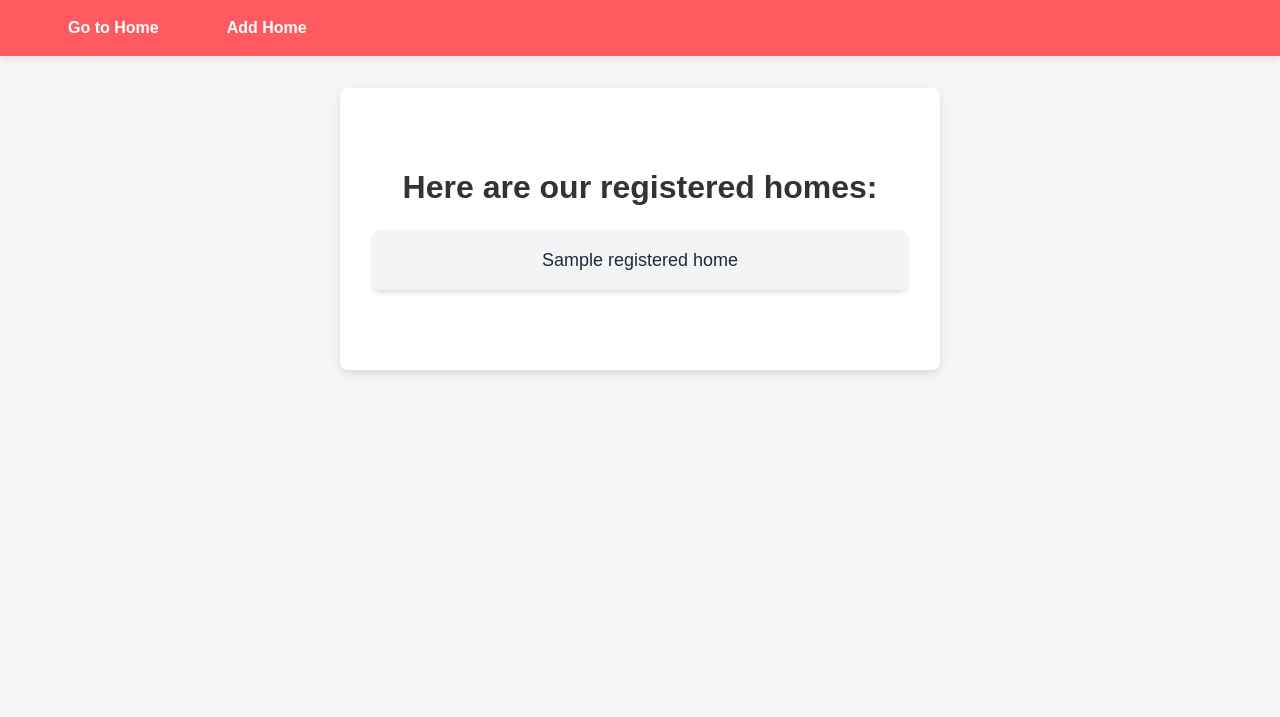
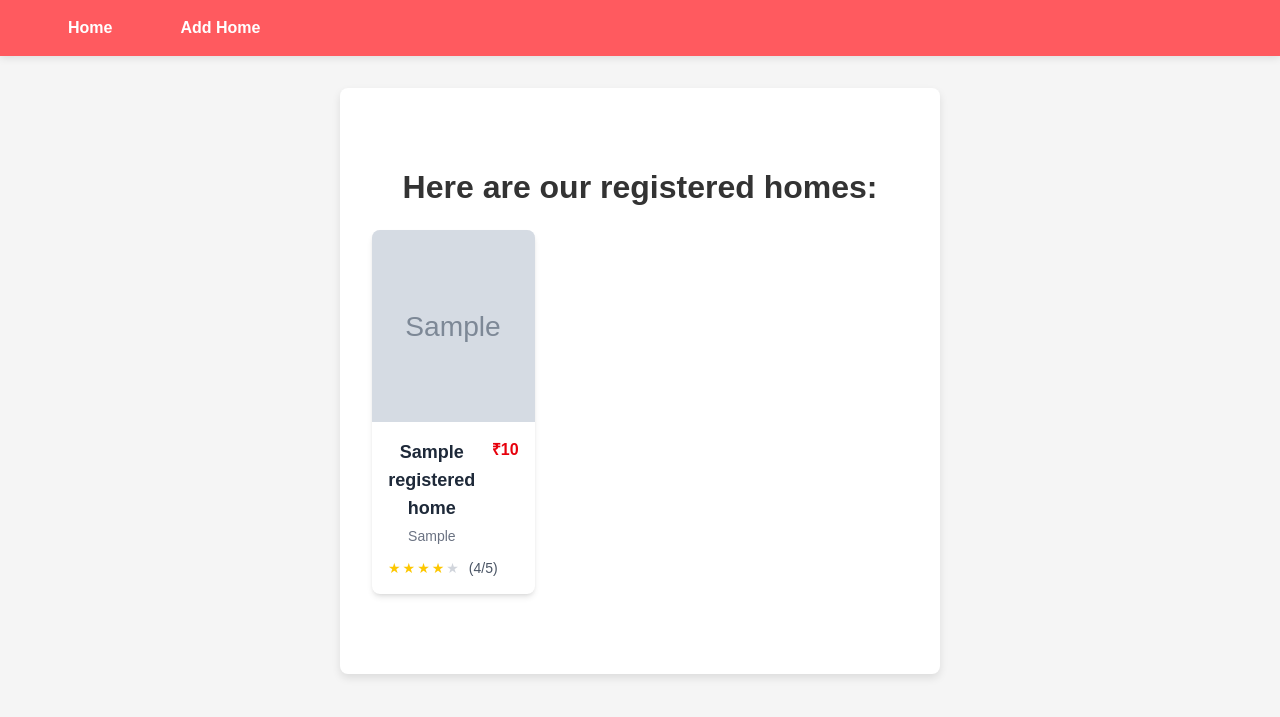
Before and after one commit to parthnarkar/Backend-Node-Express-MongoDB, a Node server app: template Chapter 12 - Dynamic UI using EJS/views/home.ejs in a window 1280 px wide. Shown: the top 717 px of the page. Run offline with Node 20, Linux system fonts and the light colour scheme; the template is opened without the code that fills it: most values are stand-ins (such as "Sample title", 1, 10 or a date in 2020); grey boxes marked "Sample" are stand-in pictures.

Commit message:
Enhance dynamic UI: add current page context to EJS views, improve home registration form with additional fields, and update navigation for active page highlighting

```diff
--- a/Chapter 12 - Dynamic UI using EJS/app.js
+++ b/Chapter 12 - Dynamic UI using EJS/app.js
@@ -21,7 +21,7 @@
 app.use(express.static(path.join(rootDir, 'public')))
 
 app.use((req, res, next) => {
-  res.status(404).render('404', { pageTitle: 'Page Not Found' });
+  res.status(404).render('404', { pageTitle: 'Page Not Found', currentPage: '404 Page' });
 })
 
 const PORT = 3000;
--- a/Chapter 12 - Dynamic UI using EJS/public/output.css
+++ b/Chapter 12 - Dynamic UI using EJS/public/output.css
@@ -10,15 +10,22 @@
     --color-red-400: oklch(70.4% 0.191 22.216);
     --color-red-500: oklch(63.7% 0.237 25.331);
     --color-red-600: oklch(57.7% 0.245 27.325);
+    --color-yellow-400: oklch(85.2% 0.199 91.936);
     --color-blue-600: oklch(54.6% 0.245 262.881);
     --color-gray-100: oklch(96.7% 0.003 264.542);
+    --color-gray-300: oklch(87.2% 0.01 258.338);
+    --color-gray-500: oklch(55.1% 0.027 264.364);
     --color-gray-600: oklch(44.6% 0.03 256.802);
     --color-gray-700: oklch(37.3% 0.034 259.733);
     --color-gray-800: oklch(27.8% 0.033 256.848);
+    --color-neutral-400: oklch(70.8% 0 0);
     --color-white: #fff;
     --spacing: 0.25rem;
     --container-md: 28rem;
     --container-xl: 36rem;
+    --container-6xl: 72rem;
+    --text-sm: 0.875rem;
+    --text-sm--line-height: calc(1.25 / 0.875);
     --text-lg: 1.125rem;
     --text-lg--line-height: calc(1.75 / 1.125);
     --text-2xl: 1.5rem;
@@ -29,6 +36,7 @@
     --text-4xl--line-height: calc(2.5 / 2.25);
     --text-6xl: 3.75rem;
     --text-6xl--line-height: 1;
+    --font-weight-semibold: 600;
     --font-weight-bold: 700;
     --radius-md: 0.375rem;
     --radius-lg: 0.5rem;
@@ -208,6 +216,12 @@
   .mx-auto {
     margin-inline: auto;
   }
+  .mt-1 {
+    margin-top: calc(var(--spacing) * 1);
+  }
+  .mt-3 {
+    margin-top: calc(var(--spacing) * 3);
+  }
   .mt-6 {
     margin-top: calc(var(--spacing) * 6);
   }
@@ -220,6 +234,12 @@
   .mt-20 {
     margin-top: calc(var(--spacing) * 20);
   }
+  .mr-0 {
+    margin-right: calc(var(--spacing) * 0);
+  }
+  .mr-0\.5 {
+    margin-right: calc(var(--spacing) * 0.5);
+  }
   .mb-4 {
     margin-bottom: calc(var(--spacing) * 4);
   }
@@ -229,14 +249,32 @@
   .mb-8 {
     margin-bottom: calc(var(--spacing) * 8);
   }
+  .ml-2 {
+    margin-left: calc(var(--spacing) * 2);
+  }
   .flex {
     display: flex;
+  }
+  .grid {
+    display: grid;
   }
   .inline-block {
     display: inline-block;
   }
+  .table {
+    display: table;
+  }
+  .h-48 {
+    height: calc(var(--spacing) * 48);
+  }
+  .h-full {
+    height: 100%;
+  }
   .w-full {
     width: 100%;
+  }
+  .max-w-6xl {
+    max-width: var(--container-6xl);
   }
   .max-w-md {
     max-width: var(--container-md);
@@ -244,11 +282,29 @@
   .max-w-xl {
     max-width: var(--container-xl);
   }
+  .border-collapse {
+    border-collapse: collapse;
+  }
+  .resize {
+    resize: both;
+  }
+  .grid-cols-1 {
+    grid-template-columns: repeat(1, minmax(0, 1fr));
+  }
   .items-center {
     align-items: center;
   }
+  .items-start {
+    align-items: flex-start;
+  }
   .justify-between {
     justify-content: space-between;
+  }
+  .gap-4 {
+    gap: calc(var(--spacing) * 4);
+  }
+  .gap-6 {
+    gap: calc(var(--spacing) * 6);
   }
   .space-y-4 {
     :where(& > :not(:last-child)) {
@@ -263,6 +319,9 @@
       margin-inline-start: calc(calc(var(--spacing) * 4) * var(--tw-space-x-reverse));
       margin-inline-end: calc(calc(var(--spacing) * 4) * calc(1 - var(--tw-space-x-reverse)));
     }
+  }
+  .overflow-hidden {
+    overflow: hidden;
   }
   .rounded {
     border-radius: 0.25rem;
@@ -280,11 +339,23 @@
   .bg-gray-100 {
     background-color: var(--color-gray-100);
   }
+  .bg-neutral-400 {
+    background-color: var(--color-neutral-400);
+  }
+  .bg-red-400 {
+    background-color: var(--color-red-400);
+  }
   .bg-red-500 {
     background-color: var(--color-red-500);
   }
   .bg-white {
     background-color: var(--color-white);
+  }
+  .object-cover {
+    object-fit: cover;
+  }
+  .object-center {
+    object-position: center;
   }
   .p-4 {
     padding: calc(var(--spacing) * 4);
@@ -295,17 +366,26 @@
   .p-8 {
     padding: calc(var(--spacing) * 8);
   }
+  .px-3 {
+    padding-inline: calc(var(--spacing) * 3);
+  }
   .px-4 {
     padding-inline: calc(var(--spacing) * 4);
   }
   .px-6 {
     padding-inline: calc(var(--spacing) * 6);
   }
+  .py-1 {
+    padding-block: calc(var(--spacing) * 1);
+  }
   .py-2 {
     padding-block: calc(var(--spacing) * 2);
   }
   .text-center {
     text-align: center;
+  }
+  .text-right {
+    text-align: right;
   }
   .text-2xl {
     font-size: var(--text-2xl);
@@ -323,9 +403,23 @@
     font-size: var(--text-lg);
     line-height: var(--tw-leading, var(--text-lg--line-height));
   }
+  .text-sm {
+    font-size: var(--text-sm);
+    line-height: var(--tw-leading, var(--text-sm--line-height));
+  }
   .font-bold {
     --tw-font-weight: var(--font-weight-bold);
     font-weight: var(--font-weight-bold);
+  }
+  .font-semibold {
+    --tw-font-weight: var(--font-weight-semibold);
+    font-weight: var(--font-weight-semibold);
+  }
+  .text-gray-300 {
+    color: var(--color-gray-300);
+  }
+  .text-gray-500 {
+    color: var(--color-gray-500);
   }
   .text-gray-600 {
     color: var(--color-gray-600);
@@ -339,8 +433,17 @@
   .text-red-500 {
     color: var(--color-red-500);
   }
+  .text-red-600 {
+    color: var(--color-red-600);
+  }
   .text-white {
     color: var(--color-white);
+  }
+  .text-yellow-400 {
+    color: var(--color-yellow-400);
+  }
+  .underline {
+    text-decoration-line: underline;
   }
   .shadow-lg {
     --tw-shadow: 0 10px 15px -3px var(--tw-shadow-color, rgb(0 0 0 / 0.1)), 0 4px 6px -4px var(--tw-shadow-color, rgb(0 0 0 / 0.1));
@@ -350,8 +453,17 @@
     --tw-shadow: 0 4px 6px -1px var(--tw-shadow-color, rgb(0 0 0 / 0.1)), 0 2px 4px -2px var(--tw-shadow-color, rgb(0 0 0 / 0.1));
     box-shadow: var(--tw-inset-shadow), var(--tw-inset-ring-shadow), var(--tw-ring-offset-shadow), var(--tw-ring-shadow), var(--tw-shadow);
   }
+  .outline {
+    outline-style: var(--tw-outline-style);
+    outline-width: 1px;
+  }
   .transition {
     transition-property: color, background-color, border-color, outline-color, text-decoration-color, fill, stroke, --tw-gradient-from, --tw-gradient-via, --tw-gradient-to, opacity, box-shadow, transform, translate, scale, rotate, filter, -webkit-backdrop-filter, backdrop-filter, display, content-visibility, overlay, pointer-events;
+    transition-timing-function: var(--tw-ease, var(--default-transition-timing-function));
+    transition-duration: var(--tw-duration, var(--default-transition-duration));
+  }
+  .transition-shadow {
+    transition-property: box-shadow;
     transition-timing-function: var(--tw-ease, var(--default-transition-timing-function));
     transition-duration: var(--tw-duration, var(--default-transition-duration));
   }
@@ -381,6 +493,14 @@
       }
     }
   }
+  .hover\:shadow-xl {
+    &:hover {
+      @media (hover: hover) {
+        --tw-shadow: 0 20px 25px -5px var(--tw-shadow-color, rgb(0 0 0 / 0.1)), 0 8px 10px -6px var(--tw-shadow-color, rgb(0 0 0 / 0.1));
+        box-shadow: var(--tw-inset-shadow), var(--tw-inset-ring-shadow), var(--tw-ring-offset-shadow), var(--tw-ring-shadow), var(--tw-shadow);
+      }
+    }
+  }
   .focus\:ring-2 {
     &:focus {
       --tw-ring-shadow: var(--tw-ring-inset,) 0 0 0 calc(2px + var(--tw-ring-offset-width)) var(--tw-ring-color, currentcolor);
@@ -396,6 +516,16 @@
     &:focus {
       --tw-outline-style: none;
       outline-style: none;
+    }
+  }
+  .sm\:grid-cols-2 {
+    @media (width >= 40rem) {
+      grid-template-columns: repeat(2, minmax(0, 1fr));
+    }
+  }
+  .lg\:grid-cols-3 {
+    @media (width >= 64rem) {
+      grid-template-columns: repeat(3, minmax(0, 1fr));
     }
   }
 }
@@ -483,6 +613,11 @@
   inherits: false;
   initial-value: 0 0 #0000;
 }
+@property --tw-outline-style {
+  syntax: "*";
+  inherits: false;
+  initial-value: solid;
+}
 @property --tw-duration {
   syntax: "*";
   inherits: false;
@@ -508,6 +643,7 @@
       --tw-ring-offset-width: 0px;
       --tw-ring-offset-color: #fff;
       --tw-ring-offset-shadow: 0 0 #0000;
+      --tw-outline-style: solid;
       --tw-duration: initial;
     }
   }
--- a/Chapter 12 - Dynamic UI using EJS/routes/userRouter.js
+++ b/Chapter 12 - Dynamic UI using EJS/routes/userRouter.js
@@ -10,7 +10,7 @@
 
 userRouter.get("/", (req, res, next) => {
   console.log(registeredHomes);
-  res.render('home', { registeredHomes: registeredHomes, pageTitle: 'airbnb Home' });
+  res.render('home', { registeredHomes: registeredHomes, pageTitle: 'airbnb Home', currentPage: 'Home' });
 });
 
 module.exports = userRouter;
--- a/Chapter 12 - Dynamic UI using EJS/views/home.ejs
+++ b/Chapter 12 - Dynamic UI using EJS/views/home.ejs
@@ -3,19 +3,56 @@
 
   <body>
     <%- include('partials/nav') %>
-      <main class="container mx-auto bg-white shadow-lg rounded-lg p-8 mt-10 max-w-xl">
+      <main class="container mx-auto p-8 mt-10 max-w-6xl">
         <h2 class="text-3xl text-red-500 font-bold text-center mb-6">
           Here are our registered homes:
         </h2>
-        <ul class="space-y-4">
-          <% registeredHomes.forEach(home=> { %>
-            <li class="bg-gray-100 p-4 rounded-lg shadow-md hover:shadow-lg transition duration-300">
-              <span class="text-lg text-gray-800">
-                <%= home.houseName %>
-              </span>
-            </li>
+
+        <div class="grid gap-6 grid-cols-1 sm:grid-cols-2 lg:grid-cols-3">
+          <% registeredHomes.forEach(function(home) { %>
+            <article
+              class="bg-white rounded-lg shadow-md overflow-hidden hover:shadow-xl transition-shadow duration-300">
+              <div class="w-full h-48 bg-gray-100">
+                <img src="<%= home.houseImage %>" alt="<%= home.houseName %>"
+                  class="w-full h-full object-cover object-center">
+              </div>
+              <div class="p-4">
+                <div class="flex items-start justify-between gap-4">
+                  <div>
+                    <h3 class="text-lg font-semibold text-gray-800">
+                      <%= home.houseName %>
+                    </h3>
+                    <p class="text-sm text-gray-500 mt-1">
+                      <%= home.houseLoc %>
+                    </p>
+                  </div>
+                  <div class="text-right">
+                    <div class="text-red-600 font-bold">
+                      ₹<%= home.housePrice %>
+                    </div>
+                  </div>
+                </div>
+
+                <div class="mt-3 flex items-center justify-between">
+                  <div class="flex items-center text-sm">
+                    <% const rating=Number(home.houseRating) || 0; %>
+                      <div class="flex items-center">
+                        <% for (let i=0; i < 5; i++) { %>
+                          <% if (i < Math.round(rating)) { %>
+                            <span class="text-yellow-400 mr-0.5">★</span>
+                            <% } else { %>
+                              <span class="text-gray-300 mr-0.5">★</span>
+                              <% } %>
+                                <% } %>
+                      </div>
+                      <span class="text-gray-600 ml-2">(<%= home.houseRating %>/5)</span>
+                  </div>
+
+                </div>
+              </div>
+            </article>
             <% }) %>
-        </ul>
+        </div>
       </main>
   </body>
 
--- a/Chapter 12 - Dynamic UI using EJS/views/partials/nav.ejs
+++ b/Chapter 12 - Dynamic UI using EJS/views/partials/nav.ejs
@@ -2,10 +2,13 @@
   <nav class="container mx-auto flex justify-between items-center">
     <ul class="flex space-x-4">
       <li>
-        <a href="/" class="hover:bg-red-400 py-2 px-4 rounded transition duration-300">Go to Home</a>
+        <a href="/"
+          class="<%= currentPage === 'Home' ? 'bg-neutral-400' : 'hover:bg-red-400' %> py-2 px-4 rounded transition duration-300">Home</a>
       </li>
       <li>
-        <a href="/host/add-home" class="hover:bg-red-400 py-2 px-4 rounded transition duration-300">Add Home</a>
+        <a href="/host/add-home"
+          class="<%= currentPage === 'Add Home' ? 'bg-neutral-400' : 'hover:bg-red-400' %> py-2 px-4 rounded transition duration-300">Add
+          Home</a>
       </li>
     </ul>
   </nav>
```
Also changed, not shown: Chapter 12 - Dynamic UI using EJS/routes/hostRouter.js (+4 -4 lines), Chapter 12 - Dynamic UI using EJS/views/addHome.ejs (+8 -0 lines).
